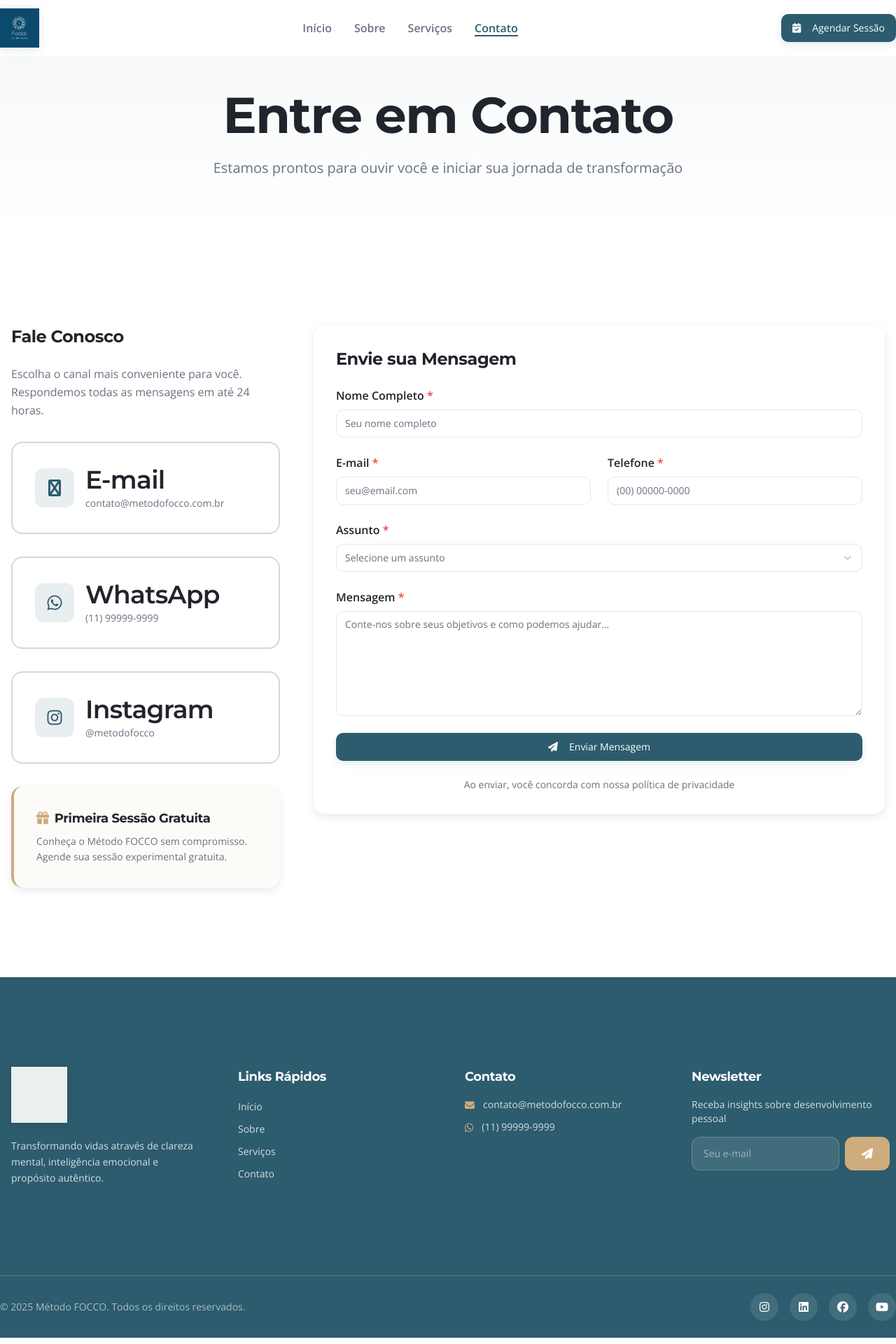
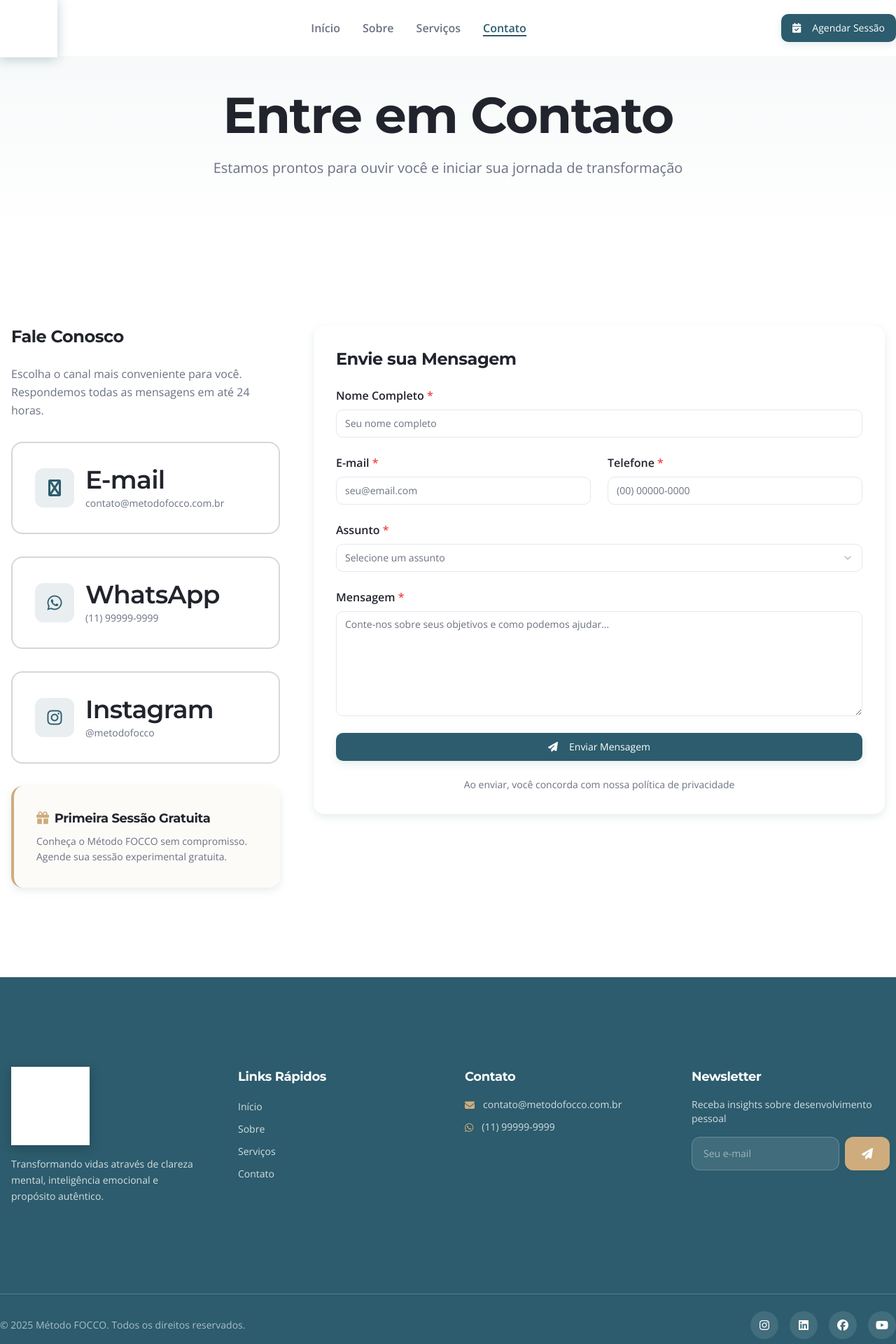
Before and after one commit to Saad-neto/focco-method-spark-33274, a React (Vite) app: page /contato in a window 1280 px wide. Shown: the top 1920 px of the page at 70% size. Built offline with nearby package versions, Linux system fonts and the light colour scheme; the HTML template or start-up script is replaced by a standard one.

Commit message:
Revert logo changes

```diff
--- a/src/components/Footer.tsx
+++ b/src/components/Footer.tsx
@@ -25,16 +25,14 @@ const Footer = () => {
         <div className="grid grid-cols-1 md:grid-cols-2 lg:grid-cols-4 gap-12">
           {/* Brand Column */}
           <div className="space-y-4">
-            <div className="relative inline-block">
             <img
               src={logoFocco}
               alt="FOCCO Mindfulness"
-                className="h-20 w-auto brightness-0 invert opacity-90"
+              className="h-24 md:h-28 w-auto"
               style={{
-                  filter: 'brightness(0) invert(1) drop-shadow(0 2px 4px rgba(0, 0, 0, 0.1))'
+                filter: 'brightness(0) invert(1) drop-shadow(0 4px 8px rgba(0, 0, 0, 0.2))'
               }}
             />
-            </div>
             <p className="text-primary-foreground/80 text-sm leading-relaxed">
               Transformando vidas através de clareza mental, inteligência emocional e propósito autêntico.
             </p>
--- a/src/components/Header.tsx
+++ b/src/components/Header.tsx
@@ -35,17 +35,14 @@ const Header = () => {
         <div className="flex items-center justify-between h-20">
           {/* Logo */}
           <Link to="/" className="flex items-center group">
-            <div className="relative">
             <img
               src={logoFocco}
               alt="FOCCO Mindfulness"
-                className="h-14 w-auto transition-all duration-300 group-hover:scale-105"
+              className="h-16 md:h-20 w-auto transition-all duration-300 group-hover:scale-105"
               style={{
-                  filter: 'drop-shadow(0 2px 8px rgba(44, 95, 111, 0.15))',
-                  mixBlendMode: 'normal'
+                filter: 'brightness(0) invert(1) drop-shadow(0 2px 8px rgba(44, 95, 111, 0.3))'
               }}
             />
-            </div>
           </Link>
 
           {/* Desktop Navigation */}
```
Lines whose indentation alone changed are shown as unchanged.
